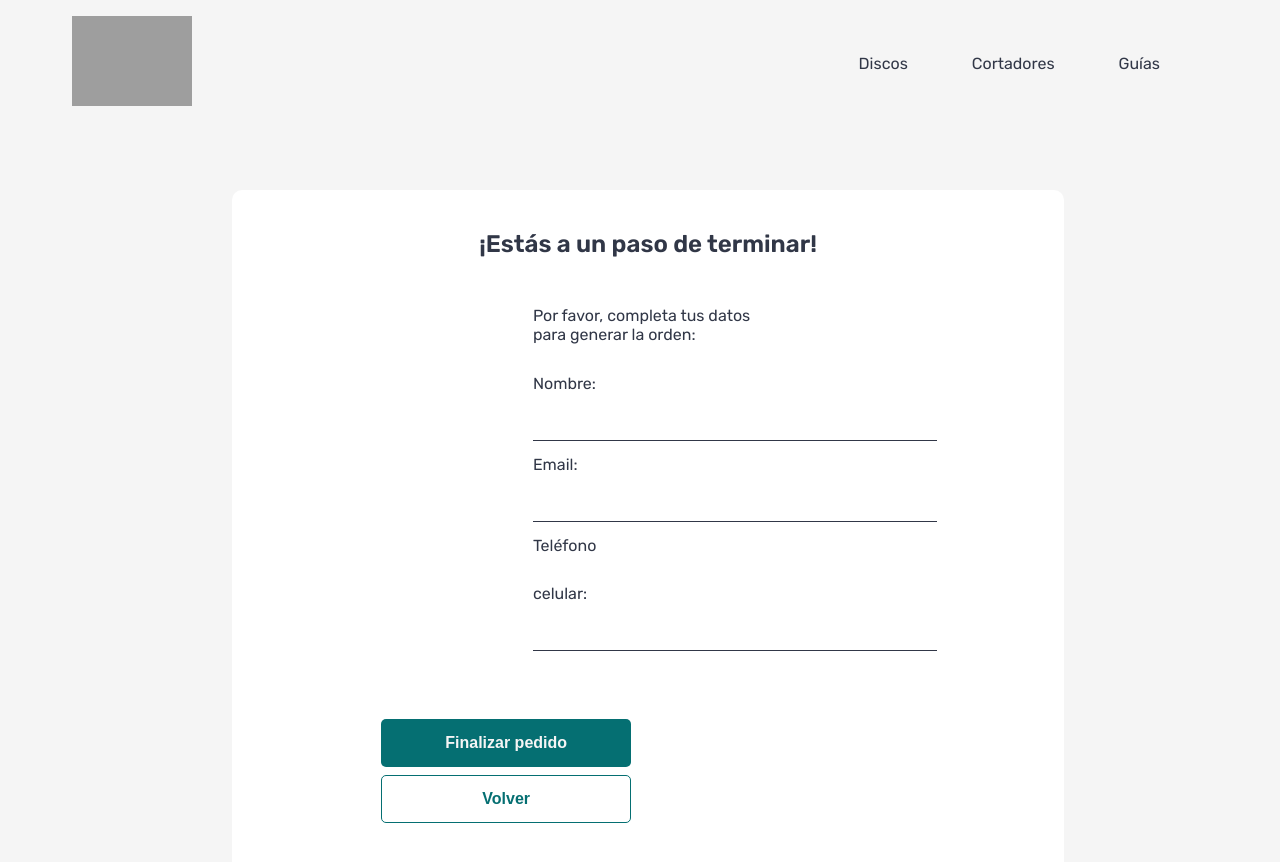
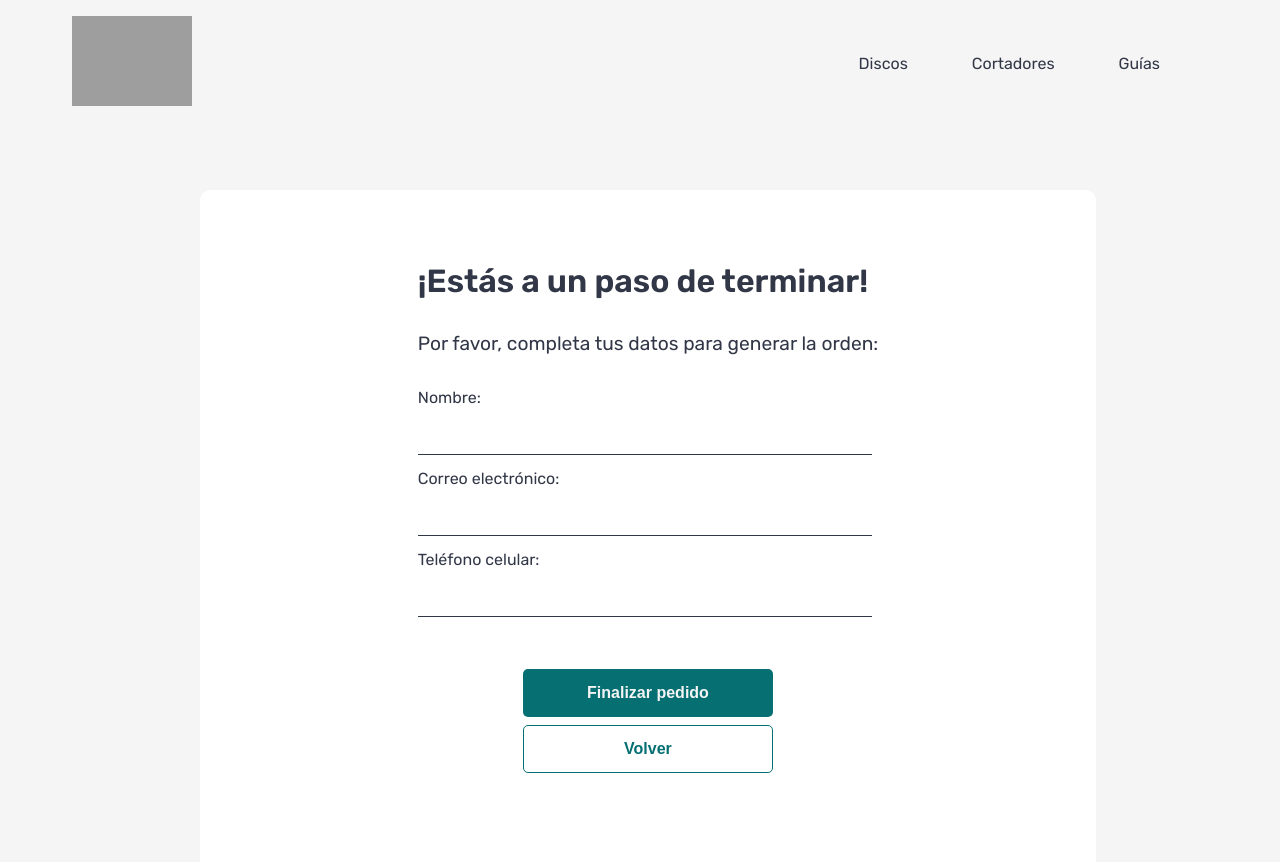
Before and after one commit to MercedesMulet/raise-cart, a React (Create React App) app: page /checkout in a window 1280 px wide. Shown: the top 862 px of the page. Built offline with nearby package versions, Linux system fonts and the light colour scheme; grey boxes are pictures that could not be loaded.

Commit message:
orden generada en firebase

```diff
--- a/src/components/CartContainer/CartContainer.jsx
+++ b/src/components/CartContainer/CartContainer.jsx
@@ -74,7 +74,9 @@ export const CartContainer = ({ openPopUp }) => {
           <div className="cart-footer">
             <p className="total">Total = $ {totalCart}</p>
             <Link to="/">
-            <Button buttonStyle="btn-primary-outline">Continuar comprando</Button>
+              <Button buttonStyle="btn-primary-outline">
+                Continuar comprando
+              </Button>
             </Link>
             <Link to="/checkout">
               <Button onClick={() => openPopUp()}>Confirmar pedido</Button>
@@ -82,7 +84,6 @@ export const CartContainer = ({ openPopUp }) => {
           </div>
         )}
       </div>
-
     </>
   );
 };
--- a/src/components/Checkout/Checkout.jsx
+++ b/src/components/Checkout/Checkout.jsx
@@ -3,86 +3,122 @@ import { Button } from '../Button/Button';
 import { Link } from 'react-router-dom';
 import { Popup } from '../Popup/Popup';
 import { useState } from 'react';
-import { getFirestore } from '../../firebase'
+import { getFirestore } from '../../firebase';
 import { collection, addDoc } from 'firebase/firestore';
+import { Form } from './Form/Form';
 
 export const Checkout = () => {
+  const { cart, emptyCart, totalCart } = useCart();
+
   const [orderFinished, setOrderFinished] = useState(false);
   const [orderId, setOrderId] = useState(null);
+
+  const handleSubmit = (e) => {
+    e.preventDefault();
+  };
+
   const [buyer, setBuyer] = useState({
     name: '',
+    phone: 0,
     email: '',
-    phone: ''
   });
 
-  const { cart, emptyCart, totalCart } = useCart();
+  const setData = (e) => {
+    setBuyer({
+      ...buyer,
+      [e.target.name]: e.target.value,
+    });
+  };
 
+  const createOrder = () => {
     const date = new Date();
     const orderDate = date.toLocaleDateString();
+
+    const order = {
+      cliente: buyer,
+      items: cart,
+      total: totalCart,
+      date: orderDate,
+    };
 
     const db = getFirestore();
     const ordersCollection = collection(db, 'orders');
 
-  const createOrder = async (e) => {
-    try {
-      e.preventDefault();
-      const order = {
-        buyer,
-        items : cart,
-        total : totalCart,
-        date : orderDate
+    addDoc(ordersCollection, order).then(({ id }) => {
+      setOrderId(id);
+    });
   };
-      addDoc(ordersCollection, order).then( ({id}) => setOrderId(id));
-      /* const results = await ordersCollection.add(order); */
-      setBuyer({
-        name: '',
-        email: '',
-        phone: ''
-      });
-    } catch (err) {
-      console.log(err);
-    }
-  }
 
   const finishOrder = () => {
+    createOrder();
     emptyCart();
+    document.getElementById('form').reset();
     setOrderFinished(true);
-    createOrder();
   };
 
   return (
     <div className="checkout">
       <div className="checkout-content">
-        <div className="header">
+        <form
+          id="form"
+          action=""
+          method="post"
+          onSubmit={handleSubmit}
+          className="form"
+        >
+          <div className="fields">
             <h5>¡Estás a un paso de terminar!</h5>
-        </div>
-        <div className="formSection" onSubmit={createOrder}>
-        <div className="form">
             <p>Por favor, completa tus datos para generar la orden:</p>
             <div className="field">
               <label htmlFor="nombre">Nombre:</label>
-            <input type="text" name="nombre" id="nombre" required />
+              <Form
+                setBuyer={setBuyer}
+                type="text"
+                name="name"
+                buyer={buyer}
+                onChange={setData}
+              />
             </div>
             <div className="field">
-            <label htmlFor="nombre">Email:</label>
-            <input type="email" name="email" id="email" required />
+              <label htmlFor="email">Correo electrónico:</label>
+              <Form
+                setBuyer={setBuyer}
+                type="email"
+                name="email"
+                buyer={buyer}
+                onChange={setData}
+              />
             </div>
             <div className="field">
-            <label htmlFor="nombre">Teléfono celular:</label>
-            <input type="phone" name="celular" id="celular" required />
+              <label htmlFor="phone">Teléfono celular:</label>
+              <Form
+                setBuyer={setBuyer}
+                type="phone"
+                name="phone"
+                buyer={buyer}
+                onChange={setData}
+              />
             </div>
           </div>
           <div className="botones">
-          <Button type="submit" value="submit" handleClick={() => finishOrder()}>Finalizar pedido</Button>
+            <button
+              type="submit"
+              onClick={() => finishOrder()}
+              className="btn-submit"
+            >
+              Finalizar pedido
+            </button>
             <Link to="/cart">
               <Button buttonStyle="btn-primary-outline">Volver</Button>
             </Link>
           </div>
-        </div>
+        </form>
         <Popup trigger={orderFinished} setTrigger={setOrderFinished}>
           <div className="popup-children">
             <h2>¡Gracias por tu compra!</h2>
-            <h3>Tu número de orden es: <strong>{orderId}</strong></h3>
+            <h3>
+              Tu número de orden es: <strong>{orderId}</strong>
+            </h3>
             <p>Enseguida nos pondremos en contacto contigo.</p>
           </div>
         </Popup>
--- /dev/null
+++ b/src/components/Checkout/Form/Form.jsx
@@ -0,0 +1,13 @@
+import React from 'react';
+
+export const Form = ({ setBuyer, buyer, name, type }) => {
+  const handleBuyerChange = (e) => {
+    setBuyer({ ...buyer, [e.target.name]: e.target.value });
+  };
+
+  return (
+    <div>
+      <input type={type} name={name} onChange={handleBuyerChange} />
+    </div>
+  );
+};
--- a/src/components/Checkout/checkout.scss
+++ b/src/components/Checkout/checkout.scss
@@ -17,26 +17,29 @@
         justify-content: center;
         background-color: white;
         border-radius: 10px;
-        padding: 2rem;
-
-        .header {
-            text-align: center;
-            h5 {
-                font-size: 1.5rem;
-                margin: 0.5rem 0 2rem;
-            }
-        }
+        padding: 4rem;
 
         .form {
             display: flex;
             flex-direction: column;
-            align-items: flex-start;
+            align-items: center;
             justify-content: center;
-            margin: 0 auto 4rem;
-            width: 42.5%;
+            margin: 0 auto 0;
+
+            .fields {
+                margin-bottom: 3rem;
+
+                h5 {
+                    font-size: 2rem;
+                    margin: 0.5rem 0 2rem;
+                }
+
+                p {
+                    font-size: 1.2rem;
+                }
 
                 .field {
-                width: 40%;
+                    width: 60%;
                     margin: 0;
 
                     label {
@@ -47,7 +50,7 @@
                     input {
                         border: none;
                         border-bottom: 1px solid $black-raise;
-                    width: 400px;
+                        width: 450px;
                         height: 30px;
                         font-size: 1rem;
 
@@ -62,14 +65,39 @@
                 display: flex;
                 flex-direction: column;
                 margin-bottom: 2rem;
+
+                .btn-submit {
+                    width: 250px;
+                    height: 48px;
+                    margin: 4px;
+                    border-radius: 5px;
+                    font-size: 1rem;
+                    font-weight: 700;
+                    transition: all 0.5s ease-out;
+                    cursor: pointer;
+                    background: $green-raise;
+                    border: none;
+                    color: $bg-color;
+
+                    &:hover {
+                        opacity: 0.8;
                     }
+                }
+            }
+        }
+
     }
 
     .popup-children {
         text-align: center;
 
         h2 {
-            font-size: 2rem;
+            font-size: 2.5rem;
+        }
+
+        h3 {
+            font-size: 1.2rem;
+            font-weight: 400;
         }
 
         p {
```
Lines whose indentation alone changed are shown as unchanged.
